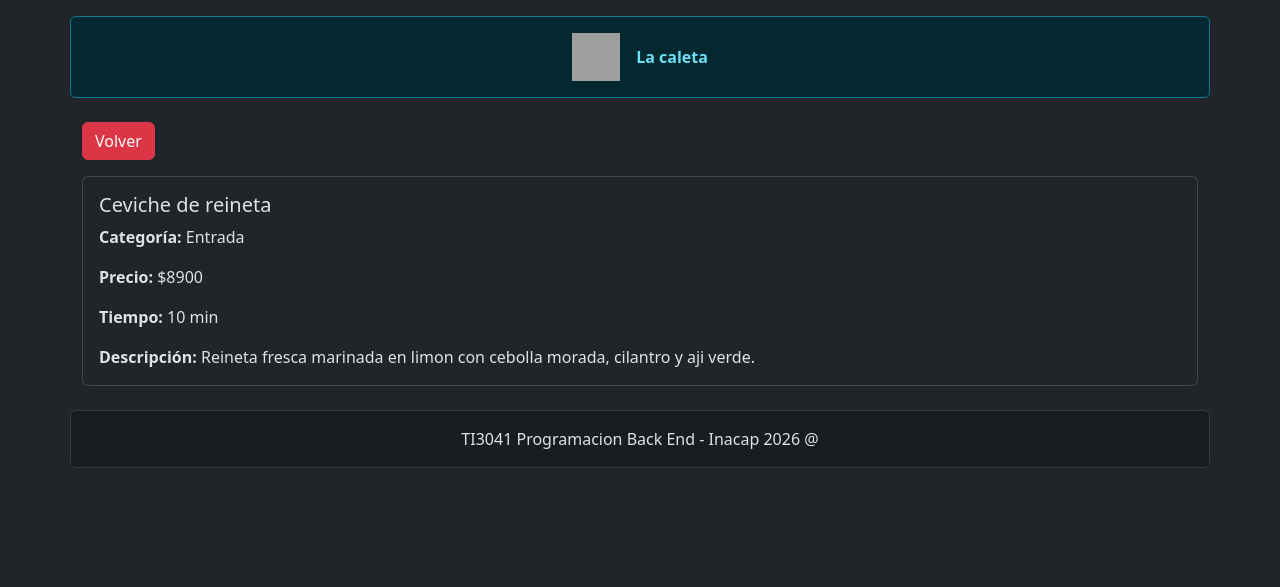
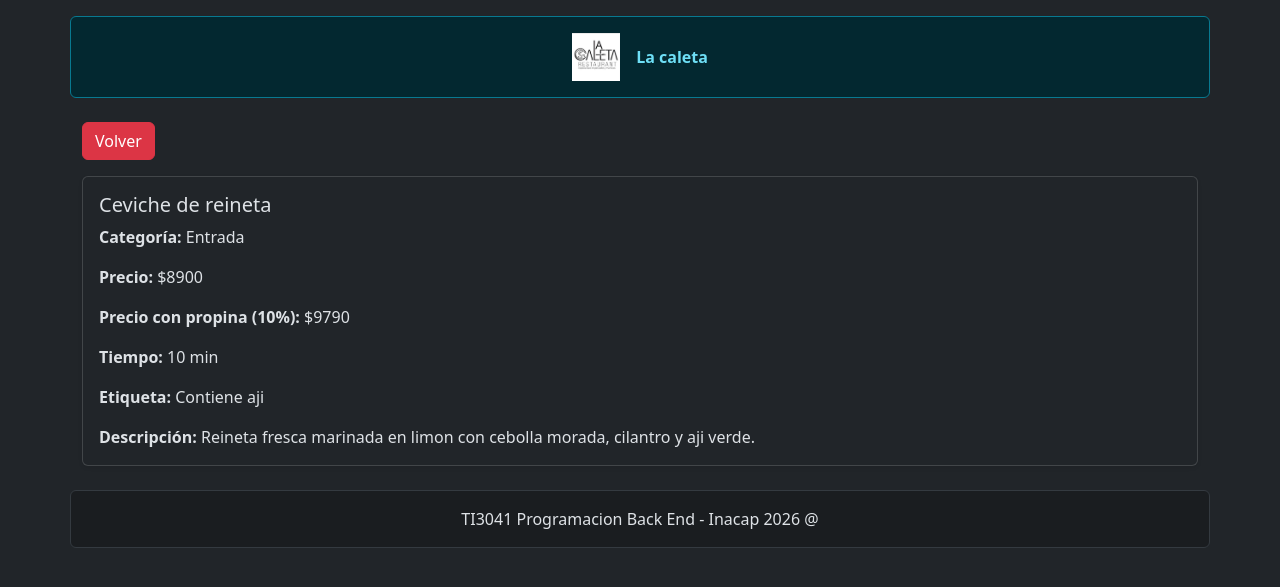
Before and after one commit to JJBars23/ES1-Benjamin-Ragga, a Django app: page /plato/1/ in a window 1280 px wide. Shown: the top 587 px of the page. Run offline with Django 5.2, Linux system fonts and the light colour scheme; grey boxes are pictures that could not be loaded.

Commit message:
Etapa Intermedia. se agrego la propina

```diff
--- a/Caleta/views.py
+++ b/Caleta/views.py
@@ -45,7 +45,30 @@ def home(request):
 
 
 def detalle(request, plato_id):
-    plato = next((p for p in PLATOS if p["id"] == plato_id), None)
+    plato = None
+    for item in PLATOS:
+        if item['id'] == plato_id:
+            plato = item
+            break
+
     if plato is None:
         raise Http404('Plato no encontrado')
-    return render(request, 'detalle.html', {'plato': plato})
+
+    precio_con_propina = round(plato['precio'] * 1.10)
+
+    if plato['vegetariano'] and not plato['picante']:
+        etiqueta = 'Apto para todos'
+    elif plato['picante']:
+        etiqueta = 'Contiene aji'
+    else:
+        etiqueta = 'Plato tradicional'
+
+    return render(
+        request,
+        'detalle.html',
+        {
+            'plato': plato,
+            'precio_con_propina': precio_con_propina,
+            'etiqueta': etiqueta,
+        },
+    )
--- a/templates/base.html
+++ b/templates/base.html
@@ -21,7 +21,7 @@
         <header>
             <div class="alert alert-info container mt-3">
                 <div class="d-flex align-items-center justify-content-center gap-3">
-                    <img src="{% static 'Imagenes/logo.svg' %}" alt="Logo La caleta" width="48" height="48" />
+                    <img src="{% static 'Imagenes/logo.jpg' %}" alt="Logo La caleta" width="48" height="48" />
                     <span class="fw-bold">La caleta</span>
                 </div>
             </div>
--- a/templates/detalle.html
+++ b/templates/detalle.html
@@ -10,7 +10,9 @@
                 <h5 class="card-title">{{ plato.nombre }}</h5>
                 <p class="card-text"><strong>Categoría:</strong> {{ plato.categoria }}</p>
                 <p class="card-text"><strong>Precio:</strong> ${{ plato.precio }}</p>
+                <p class="card-text"><strong>Precio con propina (10%):</strong> ${{ precio_con_propina }}</p>
                 <p class="card-text"><strong>Tiempo:</strong> {{ plato.tiempo }} min</p>
+                <p class="card-text"><strong>Etiqueta:</strong> {{ etiqueta }}</p>
                 <p class="card-text"><strong>Descripción:</strong> {{ plato.descripcion }}</p>
             </div>
         </div>
```
